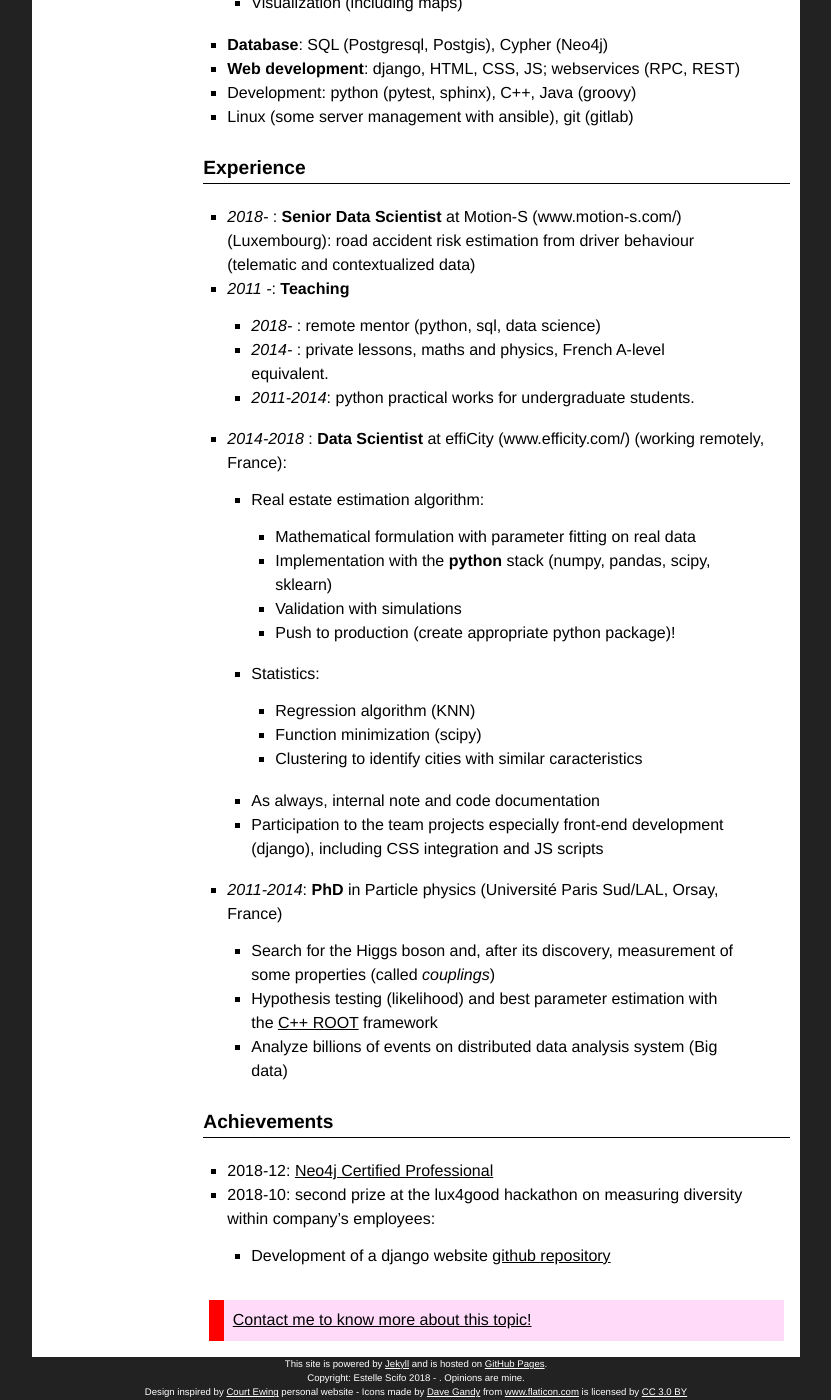
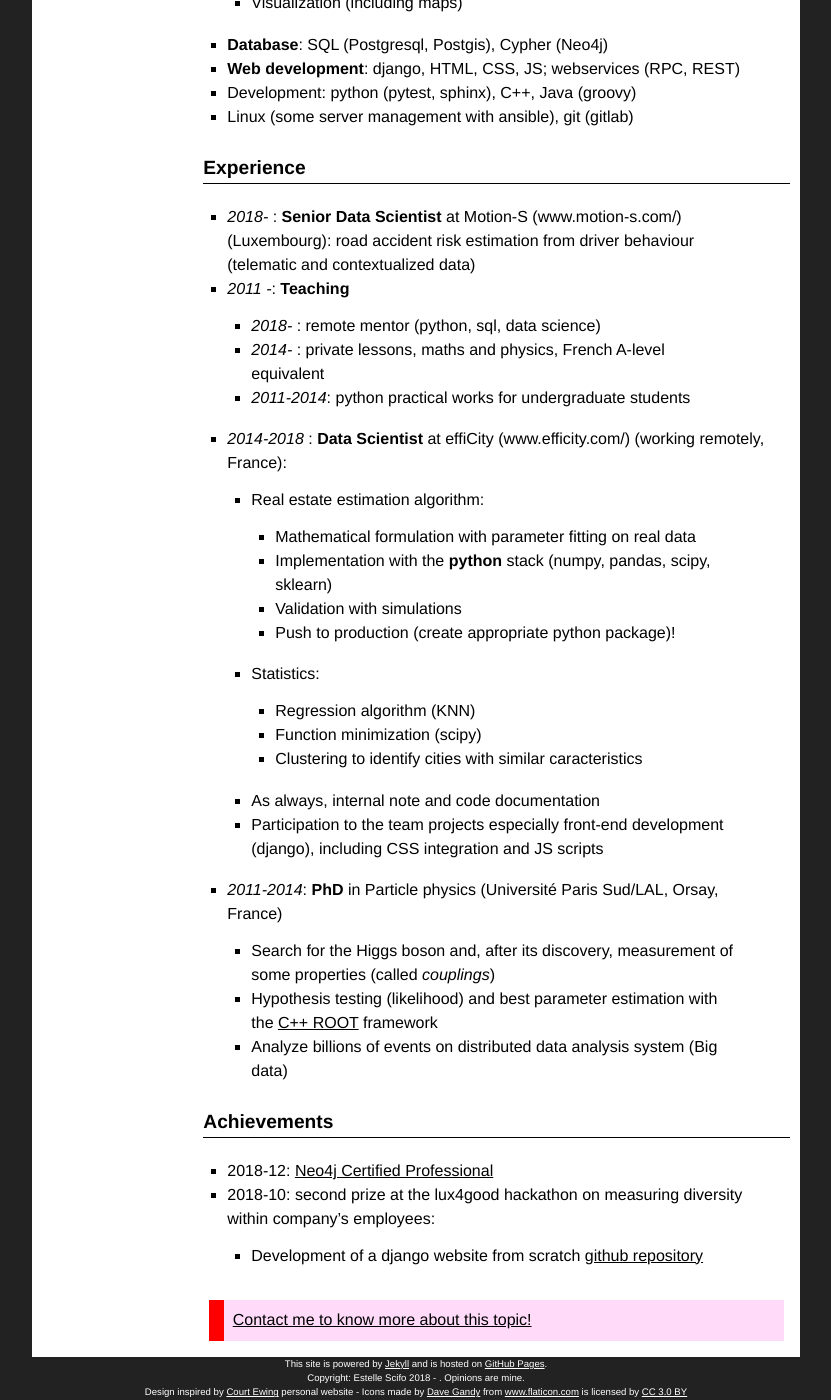
Before and after one commit to stellasia/stellasia.github.io, a Jekyll site: the page built from about.md, in a window 1280 px wide and 1400 px high, scrolled down 1322 px. Shown: the whole window, without its empty margins (224-1055 px from the left). Built offline with Jekyll 4.4.1, drawn with Linux system fonts in a browser that asks for light colours.

Commit message:
Update about file

```diff
--- a/about.md
+++ b/about.md
@@ -62,8 +62,8 @@ Beside data analysis, I can also write reliable code (including webservices and
 
 - _2011 -_: **Teaching**
     - _2018-_ : remote mentor (python, sql, data science)
-    - _2014-_ : private lessons, maths and physics, French A-level equivalent.
-    - _2011-2014_: python practical works for undergraduate students.
+    - _2014-_ : private lessons, maths and physics, French A-level equivalent
+    - _2011-2014_: python practical works for undergraduate students
 
 
 - _2014-2018_ : **Data Scientist** at effiCity (www.efficity.com/) (working remotely, France):
@@ -90,4 +90,4 @@ Beside data analysis, I can also write reliable code (including webservices and
 
 - 2018-12: [Neo4j Certified Professional](https://graphacademy.neo4j.com/certificates/43898ee59d183928339d23f5e21d52276054b3b133d48a03e71bebab024ad242.pdf)
 - 2018-10: second prize at the lux4good hackathon on measuring diversity within company's employees:
-    - Development of a django website [github repository](https://github.com/stellasia/l4gims)
+    - Development of a django website from scratch [github repository](https://github.com/stellasia/l4gims)
```
